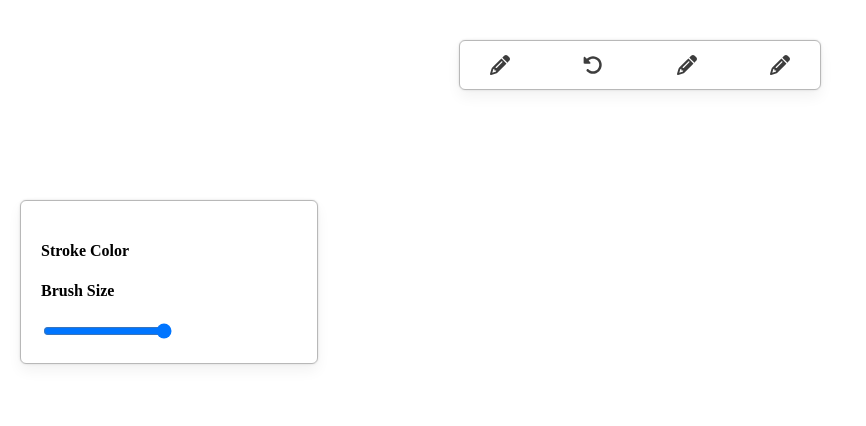
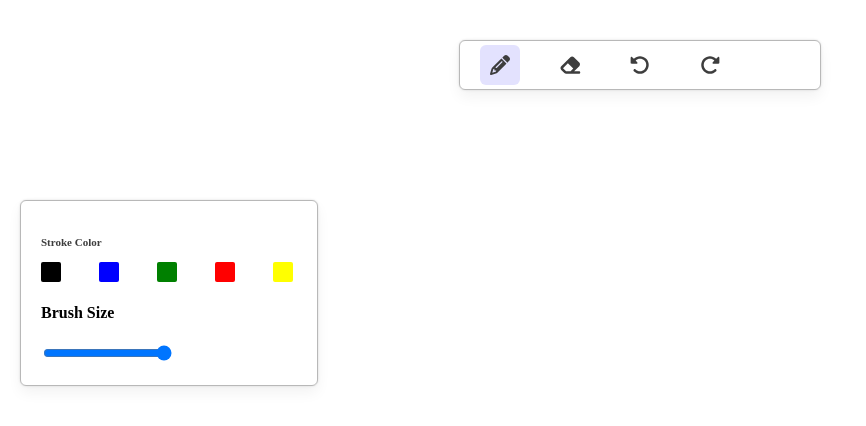
Before and after one commit to amareshvarma/sketch-book, a Next.js app in the folder sketchbook/: page / in a window 1280 px wide. Shown: the top 426 px of the page, without its empty margins (0-866 px from the left). Built offline with nearby package versions, Linux system fonts and the light colour scheme.

Commit message:
added communication between tool-box and menu-items using redux

```diff
--- /dev/null
+++ b/sketchbook/src/components/Board/index.js
@@ -0,0 +1,24 @@
+import {useLayoutEffect, useRef} from "react";
+import { useSelector } from "react-redux";
+
+const Board=()=>{
+    const canvasRef = useRef(null);
+    const activeMenuItem = useSelector((state)=>state.menu.activeMenuItem);
+    const {color,size} = useSelector((state)=>state.toolbox[activeMenuItem])
+
+useLayoutEffect(()=>{
+    if(!canvasRef.current) return;
+    const canvas = canvasRef.current;
+    const context = canvas.getContext('2d');
+    canvas.width = window.innerWidth;
+    canvas.height = window.innerHeight;
+},[])
+
+console.log(color,size);
+
+    return (
+        <canvas ref={canvasRef}></canvas>
+    )
+}
+
+export default Board
--- a/sketchbook/src/components/Menu/index.js
+++ b/sketchbook/src/components/Menu/index.js
@@ -1,27 +1,51 @@
-// import {FontAwesomeIcon} from "@fontawesome/react-fontawesome"
 import { FontAwesomeIcon } from "@fortawesome/react-fontawesome";
 import {
   faPencil,
   faEraser,
   faRotateLeft,
+  faRotateRight,
   faFailArrowDown,
 } from "@fortawesome/free-solid-svg-icons";
+import cx from 'classnames';
 import styles from "./index.module.css";
+import { MENU_ITEMS } from "@/constants";
+import { useDispatch, useSelector } from "react-redux";
+import {menuItemClick, actionItemClick} from "@/slice/menuSlice";
 
 const Menu=()=>{
+
+  const dispatch = useDispatch();
+   const activeMenuItem = useSelector((state) => state.menu.activeMenuItem);
+  const handleMenuClick=(itemName)=>{
+    dispatch(menuItemClick(itemName))
+  }
+
     return (
       <div className={styles.menuContainer}>
-        <div className={styles.iconWrapper}>
+        <div
+          className={cx(styles.iconWrapper, {
+            [styles.active]: activeMenuItem === MENU_ITEMS.PENCIL,
+          })}
+          onClick={() => handleMenuClick(MENU_ITEMS.PENCIL)}
+        >
           <FontAwesomeIcon icon={faPencil} className={styles.icon} />
+        </div>
+        <div
+          className={cx(styles.iconWrapper, {
+            [styles.active]: activeMenuItem === MENU_ITEMS.ERASER,
+          })}
+          onClick={() => handleMenuClick(MENU_ITEMS.ERASER)}
+        >
+          <FontAwesomeIcon icon={faEraser} className={styles.icon} />
         </div>
         <div className={styles.iconWrapper}>
           <FontAwesomeIcon icon={faRotateLeft} className={styles.icon} />
         </div>
         <div className={styles.iconWrapper}>
-          <FontAwesomeIcon icon={faPencil} className={styles.icon} />
+          <FontAwesomeIcon icon={faRotateRight} className={styles.icon} />
         </div>
         <div className={styles.iconWrapper}>
-          <FontAwesomeIcon icon={faPencil} className={styles.icon} />
+          <FontAwesomeIcon icon={faFailArrowDown} className={styles.icon} />
         </div>
       </div>
     );
--- a/sketchbook/src/components/Toolbox/index.js
+++ b/sketchbook/src/components/Toolbox/index.js
@@ -1,39 +1,57 @@
+import { useDispatch, useSelector } from "react-redux";
 import styles from "./index.module.css";
-import { COLORS } from "@/constants";
+import { COLORS, MENU_ITEMS } from "@/constants";
+import {changeColor,changeBrushSize} from "@/slice/toolBox";
 
 const Toolbox=()=>{
+    const dispatch = useDispatch();
+    const activeMenuItem = useSelector((state)=>state.menu.activeMenuItem);
+    const showStrokeToolOption  = activeMenuItem === MENU_ITEMS.PENCIL;
+    const showBrushToolOption = activeMenuItem === MENU_ITEMS.PENCIL||activeMenuItem.ERASER
+    const updateBrushSize = (e) => {
+      dispatch(changeBrushSize({item:activeMenuItem,size:e.target.value}))
+    };
 
-
-    const updateBrushSize = () => {};
+    const updateColor=(newColor)=>{
+      dispatch(changeColor({item:activeMenuItem,color:newColor}))
+    }
 
     return (
       <>
         <div className={styles.toolboxContainer}>
-          <div>
+          {showStrokeToolOption && (
+            <div className={styles.toolItem}>
               <h4 className={styles.toolText}>Stroke Color</h4>
               <div className={styles.itemContainer}>
                 <div
                   className={styles.colorBox}
                   style={{ backgroundColor: COLORS.BLACK }}
+                  onClick={() => updateColor(COLORS.BLACK)}
                 />
                 <div
                   className={styles.colorBox}
                   style={{ backgroundColor: COLORS.BLUE }}
+                  onClick={() => updateColor(COLORS.BLUE)}
                 />
                 <div
                   className={styles.colorBox}
                   style={{ backgroundColor: COLORS.GREEN }}
+                  onClick={() => updateColor(COLORS.GREEN)}
                 />
                 <div
                   className={styles.colorBox}
                   style={{ backgroundColor: COLORS.RED }}
+                  onClick={() => updateColor(COLORS.RED)}
                 />
                 <div
                   className={styles.colorBox}
                   style={{ backgroundColor: COLORS.YELLOW }}
+                  onClick={() => updateColor(COLORS.YELLOW)}
                 />
               </div>
             </div>
+          )}
+
           <div>
             <h4>Brush Size</h4>
             <div>
--- a/sketchbook/src/pages/_app.js
+++ b/sketchbook/src/pages/_app.js
@@ -1,5 +1,11 @@
-import '@/styles/globals.css'
+import '@/styles/globals.css';
+import {Provider} from 'react-redux';
+import {store} from "@/store";
 
 export default function App({ Component, pageProps }) {
-  return <Component {...pageProps} />
+  return (
+    <Provider store={store}>
+      <Component {...pageProps} />
+    </Provider>
+  );
 }
--- a/sketchbook/src/pages/index.js
+++ b/sketchbook/src/pages/index.js
@@ -1,3 +1,4 @@
+import Board from '@/components/Board';
 import Menu from '@/components/Menu'
 import Toolbox from '@/components/Toolbox'
 
@@ -6,6 +7,7 @@ export default function Home() {
     <>
       <Menu />
       <Toolbox />
+      <Board/>
     </>
   );
 }
--- /dev/null
+++ b/sketchbook/src/slice/menuSlice.js
@@ -0,0 +1,24 @@
+import { MENU_ITEMS } from "@/constants";
+import {createSlice} from "@reduxjs/toolkit";
+
+const initialState={
+    activeMenuItem:MENU_ITEMS.PENCIL,
+    actionMenuItem:null
+}
+
+export const menuSlice = createSlice({
+    name:"menu",
+    initialState,
+    reducers:{
+        menuItemClick:(state,action)=>{
+            state.activeMenuItem = action.payload
+        },
+        actionItemClick:(state,action)=>{
+            state.actionMenuItem = action.payload
+        }
+    }
+})
+
+export const { menuItemClick, actionItemClick } = menuSlice.actions;
+
+export default menuSlice.reducer
--- /dev/null
+++ b/sketchbook/src/slice/toolBox.js
@@ -0,0 +1,32 @@
+import {createSlice} from "@reduxjs/toolkit";
+import {MENU_ITEMS,COLORS} from "@/constants";
+
+const initialState={
+    [MENU_ITEMS.PENCIL]:{
+        color:COLORS.BLACK,
+        size:3
+    },
+    [MENU_ITEMS.ERASER]:{
+        color:COLORS.WHITE,
+        size:3
+    },
+    [MENU_ITEMS.UNDO]:{},
+    [MENU_ITEMS.REDO]:{},
+    [MENU_ITEMS.DOWNLOAD]:{}
+}
+export const toolboxSlice = createSlice({
+  name: "toolbox",
+  initialState,
+  reducers: {
+    changeColor: (state, action) => {
+      state[action.payload.item].color = action.payload.color
+    },
+    changeBrushSize: (state, action) => {
+      state[action.payload.item].size = action.payload.size;
+    },
+  },
+});
+
+export const { changeColor, changeBrushSize } = toolboxSlice.actions;
+
+export default toolboxSlice.reducer;
--- /dev/null
+++ b/sketchbook/src/store.js
@@ -0,0 +1,10 @@
+import {configureStore} from "@reduxjs/toolkit"
+import MenuReducer from "@/slice/menuSlice";
+import ToolBoxReducer from "@/slice/toolBox";
+
+export const store = configureStore({
+    reducer:{
+        menu:MenuReducer,
+        toolbox:ToolBoxReducer
+    }
+})
```
Also changed, not shown: sketchbook/src/components/Board/index.module.css (added). Lines whose indentation alone changed are shown as unchanged.
